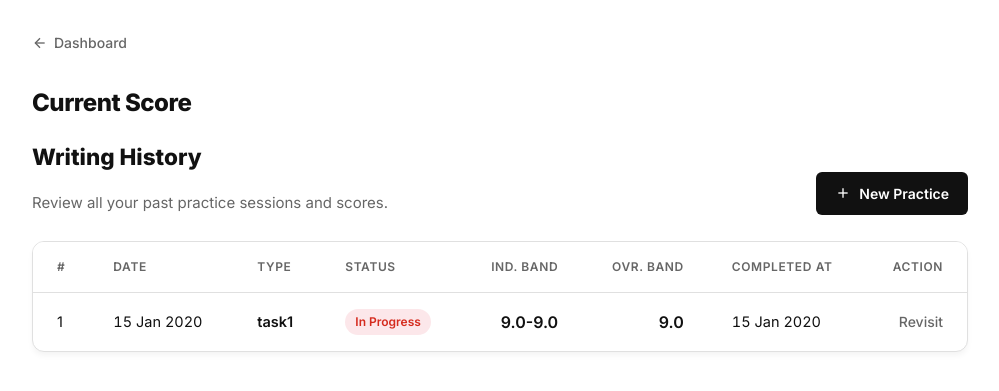
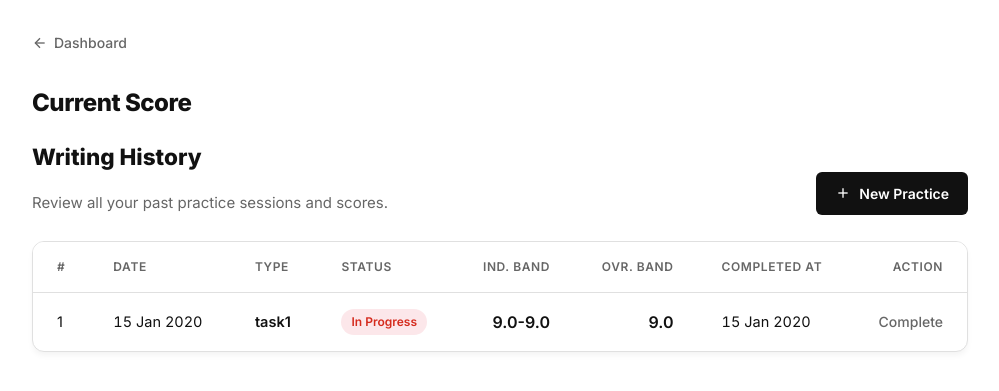
Before and after one commit to roshan1285/IELTS-Tracker, a Django app: page /writing/tests/ in a window 1280 px wide. Shown: the part 57-448 px from the top of the page, without its empty margins (140-1139 px from the left). Run offline with Django 5.2, Linux system fonts and the light colour scheme; a user stored in the database is signed in; tables that the repository leaves empty hold one stand-in row (values such as "Sample post").

Commit message:
Update action links in writing tests template to reflect test status

```diff
--- a/core/templates/core/writing/tests.html
+++ b/core/templates/core/writing/tests.html
@@ -62,7 +62,12 @@
               <td class="date-cell">{{ test.completed_at|date:"d M Y" }}</td>
               <td class="action-cell text-right">
                 <!-- Replace # with your actual view URL -->
-                <a href="{% url 'core:writing_practice' test.pk %}" class="action-link">Revisit</a>
+
+                {% if test.status == 'completed' %}
+                  <a href="{% url 'core:writing_practice' test.pk %}" class="action-link">Revisit</a>
+                {% else %}
+                  <a href="{% url 'core:writing_practice' test.pk %}" class="action-link">Complete</a>
+                {% endif %}
               </td>
             </tr>
             {% empty %}
```
